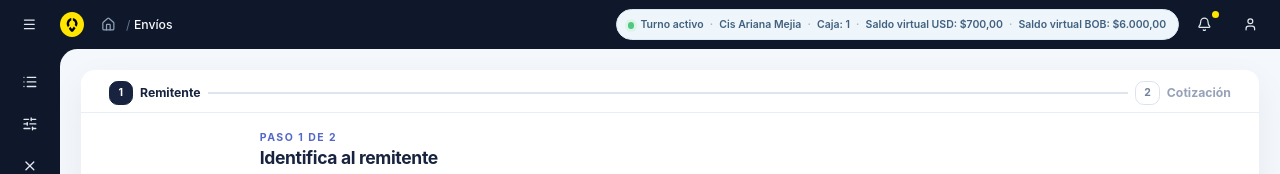
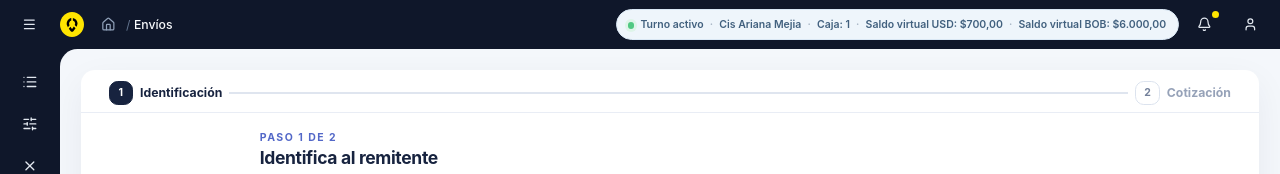
Before and after one commit to AlbanesiDev/send-money-ux-ui, a Next.js app: page / in a window 1280 px wide. Shown: the top 174 px of the page. Built offline with nearby package versions, Linux system fonts and the light colour scheme.

Commit message:
Update BASE_STEPS in provider-flows.ts to reflect new terminology for improved clarity

```diff
--- a/components/send-money/provider-flows.ts
+++ b/components/send-money/provider-flows.ts
@@ -5,7 +5,7 @@ import type {
   ProviderQuote,
 } from "./types";
 
-export const BASE_STEPS = ["Remitente", "Cotización"] as const;
+export const BASE_STEPS = ["Identificación", "Cotización"] as const;
 
 export const PROVIDER_IDS: ProviderId[] = ["RIA", "WU", "QPAY", "TERRAPAY"];
 
```
